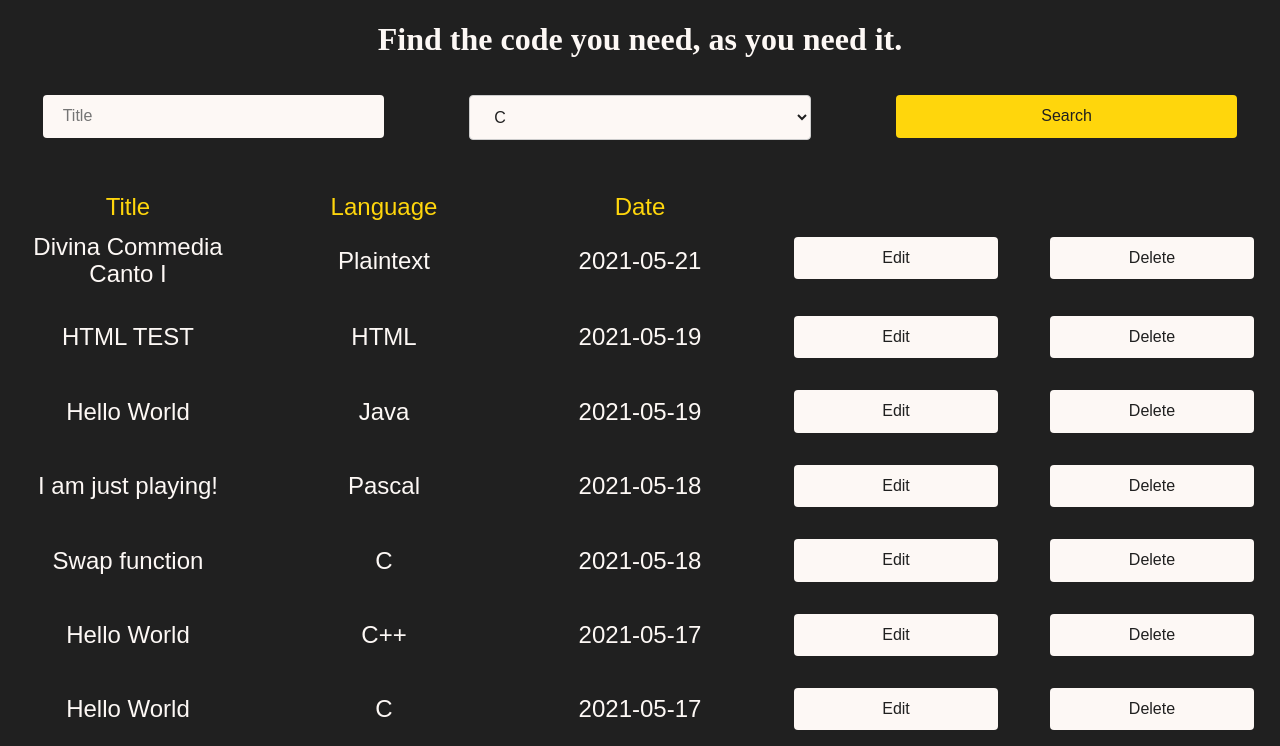
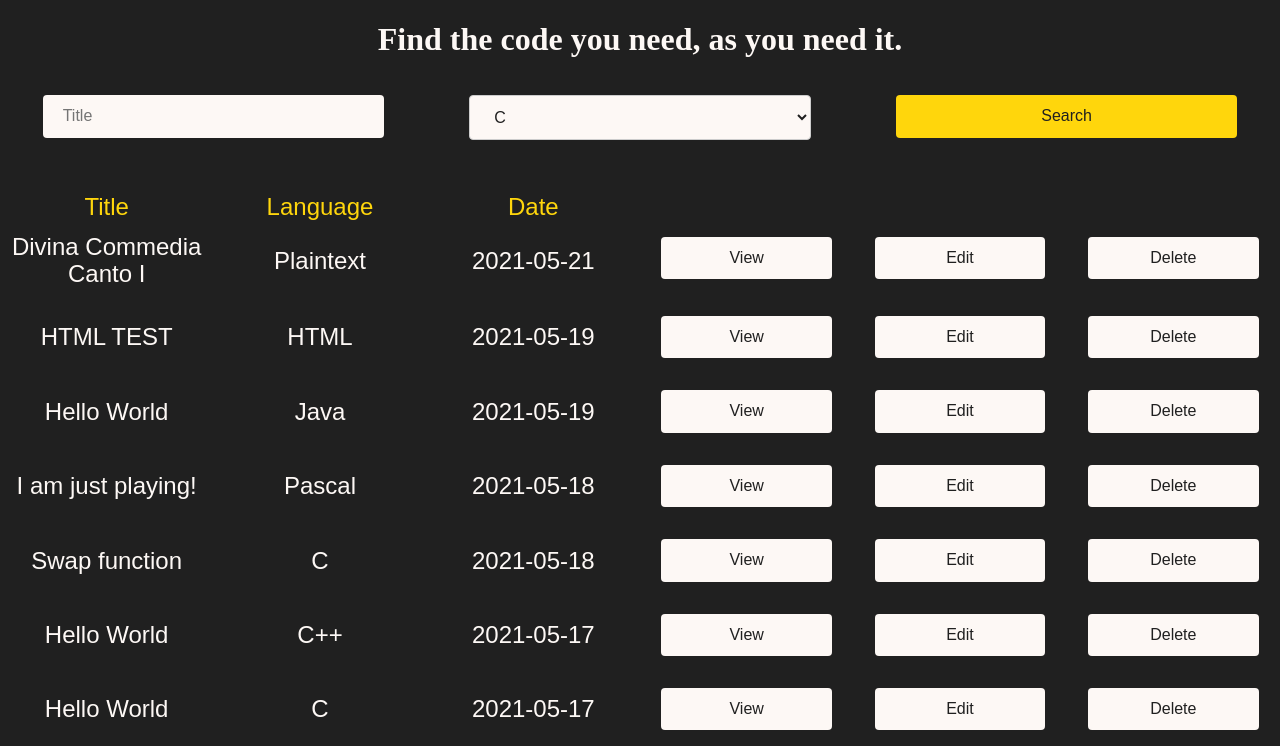
Before and after one commit to Luciano-Bercini/Code-Snip, a Flask app: page /search in a window 1280 px wide. Shown: the part 101-847 px from the top of the page. Run offline with Flask 2, Linux system fonts and the light colour scheme; data comes from the database, SQL or seed files in the repository; both versions use the stored data as it was after the commit; some libraries are stand-ins or nearby versions.

Commit message:
More improvements.

```diff
--- a/app.py
+++ b/app.py
@@ -36,7 +36,6 @@ def index():
     else:
         return render_template('index.html')
 
-
 @app.route('/update/<int:id>', methods=['GET', 'POST'])
 def update(id):
     snippet_to_update = Post.query.get_or_404(id)
@@ -52,14 +51,25 @@ def update(id):
     else:
         return render_template('update.html', snippet=snippet_to_update)
 
+@app.route('/view/<int:id>')
+def view(id):
+    snippet_to_update = Post.query.get_or_404(id)
+    return render_template('view.html', snippet=snippet_to_update)
+
 
 @app.route('/search', methods=['GET', 'POST'])
 def search():
     if request.method == 'POST':
         post_title = request.form['title']
         post_language = request.form['language']
-        posts = Post.query.filter(Post.title.contains(post_title), Post.language.ilike(post_language)) \
-            .order_by(Post.title.desc()).all()
+        conditions = []
+        if not post_title:
+            conditions.append(Post.title.contains(post_title))
+        if post_language != 'Any':
+            conditions.append(Post.language.ilike(post_language))
+        posts = Post.query.filter(*conditions)\
+            .order_by(Post.title.desc())\
+            .all()
     else:
         posts = Post.query.order_by(Post.date_created.desc()).all()
     return render_template('/search.html', posts=posts)
--- a/static/styles.css
+++ b/static/styles.css
@@ -61,7 +61,7 @@ input[type=submit] {
 input[type=submit]:hover {
   background-color: var(--yellow_darker);
 }
-textarea, code, select {
+textarea, select {
   width: 80%;
   padding: 12px 20px;
   border: 1px solid #ccc;
--- a/templates/base.html
+++ b/templates/base.html
@@ -42,6 +42,5 @@
     {% block body %}
     {% endblock %}
     <script src="{{ url_for('static', filename='main.js') }}"></script>
-    <script src="https://unpkg.com/@highlightjs/cdn-assets@10.7.2/highlight.min.js"></script>
 </body>
 </html>
--- a/templates/language_options.html
+++ b/templates/language_options.html
@@ -1,3 +1,4 @@
+<option value="Any">Any</option>
 <option value="C">C</option>
 <option value="CSS">CSS</option>
 <option value="C++">C++</option>
@@ -7,6 +8,7 @@
 <option value="Javascript">Javascript</option>
 <option value="Objective C">Objective C</option>
 <option value="Pascal">Pascal</option>
+<option value="Plaintext">Plaintext</option>
 <option value="Pseudocode">Pseudocode</option>
 <option value="Python">Python</option>
 <option value="Unity C#">Unity C#</option>
--- a/templates/search.html
+++ b/templates/search.html
@@ -4,19 +4,22 @@
     <h1>Find the code you need, as you need it.</h1>
 {% include "search_bar.html" %}
         <nav class="pure-g">
-            <div class="pure-u-1-5 centered-text medium-text" style="color: var(--yellow)"> Title </div>
-            <div class="pure-u-1-5 centered-text medium-text" style="color: var(--yellow)"> Language </div>
-            <div class="pure-u-1-5 centered-text medium-text" style="color: var(--yellow)"> Date </div>
+            <div class="pure-u-1-6 centered-text medium-text" style="color: var(--yellow)"> Title </div>
+            <div class="pure-u-1-6 centered-text medium-text" style="color: var(--yellow)"> Language </div>
+            <div class="pure-u-1-6 centered-text medium-text" style="color: var(--yellow)"> Date </div>
         </nav>
     {% for post in posts %}
         <nav class="pure-g">
-            <div class="pure-u-1-3 pure-u-md-1-5 centered-text medium-text very-small-top-bottom-margin" style="text-align: center"> {{ post.title }} </div>
-            <div class="pure-u-1-3 pure-u-md-1-5 centered-text medium-text very-small-top-bottom-margin"> {{ post.language }} </div>
-            <div class="pure-u-1-3 pure-u-md-1-5 centered-text medium-text very-small-top-bottom-margin"> {{ post.date_created.date() }} </div>
-            <div class="pure-u-1-3 pure-u-md-1-5">
+            <div class="pure-u-1-3 pure-u-md-1-6 centered-text medium-text very-small-top-bottom-margin" style="text-align: center"> {{ post.title }} </div>
+            <div class="pure-u-1-3 pure-u-md-1-6 centered-text medium-text very-small-top-bottom-margin"> {{ post.language }} </div>
+            <div class="pure-u-1-3 pure-u-md-1-6 centered-text medium-text very-small-top-bottom-margin"> {{ post.date_created.date() }} </div>
+            <div class="pure-u-1-3 pure-u-md-1-6">
+                <input type="button" class="centered-block post-content" value="View" onclick="location.href='/view/{{post.id}}'">
+            </div>
+            <div class="pure-u-1-3 pure-u-md-1-6">
                 <input type="button" class="centered-block post-content" value="Edit" onclick="location.href='/update/{{post.id}}'">
             </div>
-            <div class="pure-u-1-3 pure-u-md-1-5">
+            <div class="pure-u-1-3 pure-u-md-1-6">
                 <input type="button" class="centered-block post-content" value="Delete" onclick="location.href='/delete/{{post.id}}'">
             </div>
         </nav>
```
Also changed, not shown: templates/view.html (added, +12 -0 lines), test.db.
